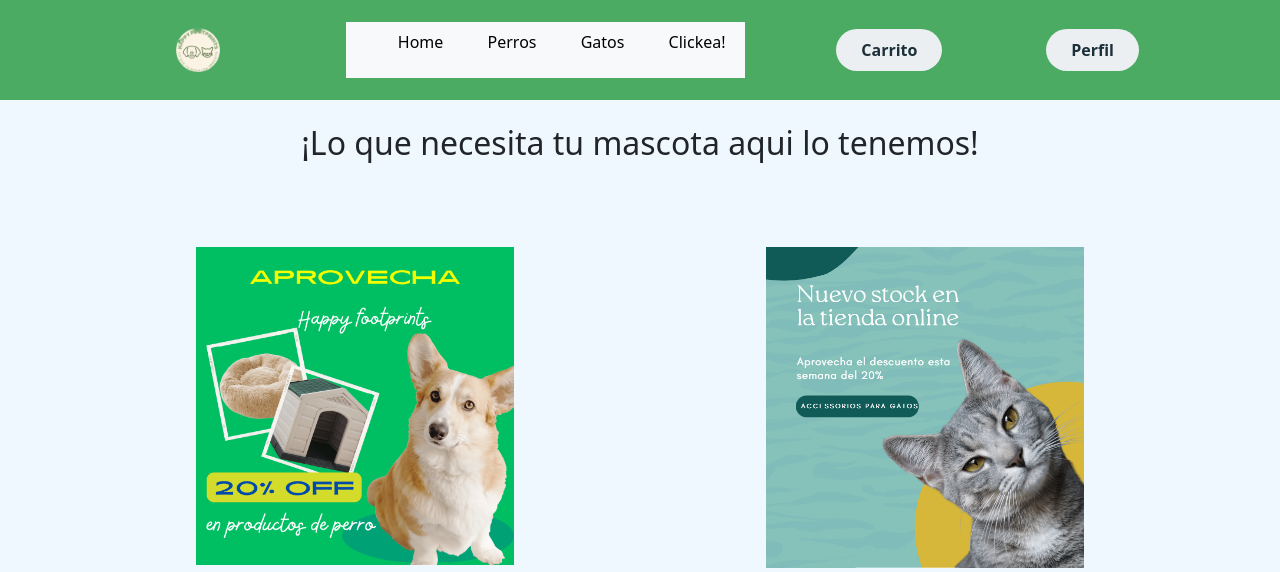
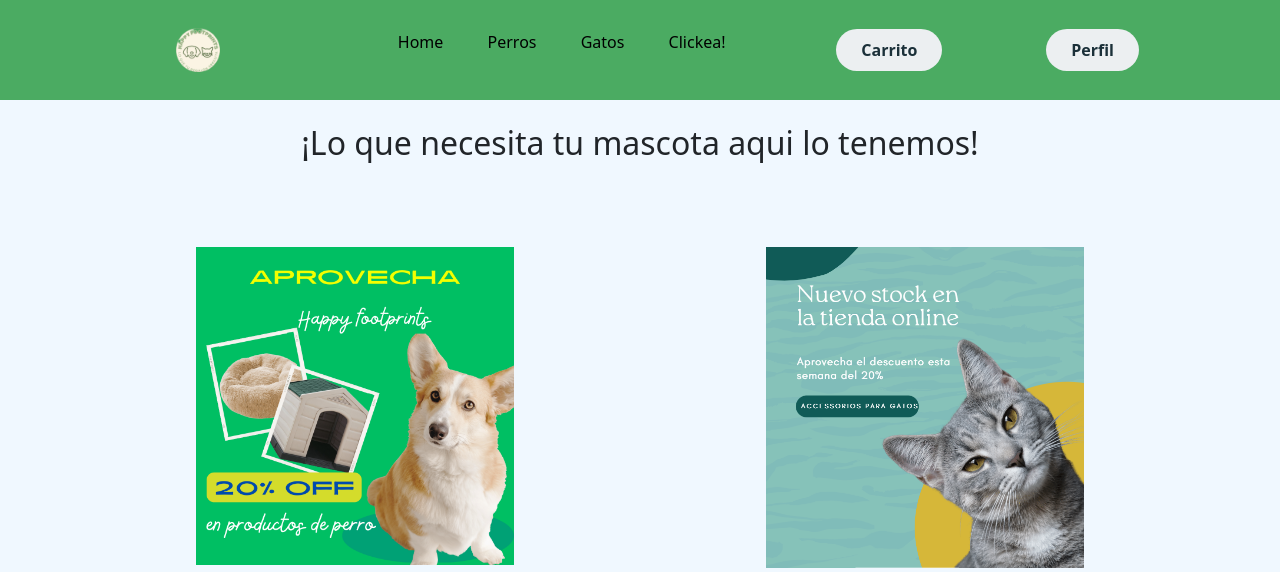
Before and after one commit to Sheex10/HappyFootPrints, a Django app: page / in a window 1280 px wide. Shown: the top 572 px of the page. Run offline with Django 4.2, Linux system fonts and the light colour scheme.

Commit message:
mi humilde y mediocre trabajo

```diff
--- a/happy/static/happy/CSS/estilos.css
+++ b/happy/static/happy/CSS/estilos.css
@@ -174,6 +174,7 @@ img{
 }
 
 .header .nav-links li{
+    background-color: rgb(75, 171, 98);
     display: inline-block;
     padding: 0 20px;
 }
@@ -204,7 +205,7 @@ img{
 }
 
 .header .btn button:hover{
-    background-color: #e2f1f8;
+    background-color: #e2f8e5;
     color: #ffbc0e;
     transform: scale(1.1);
 }
--- a/happy/templates/happy/PlantillaPag1.html
+++ b/happy/templates/happy/PlantillaPag1.html
@@ -22,7 +22,7 @@
             <img src="{% static 'happy/img/logotipo_para_pet_shop_perros_y_gatos-removebg-preview.png' %}"
                 alt="Logo de la marca">
         </div>
-        <nav class="navbar navbar-expand-sm bg-light">
+        <nav>
             <ul class="nav-links">
                 <li><a href="{% url 'inicio' %}">Home</a></li>
                 <li><a href="{% url 'Perros' %}">Perros</a></li>
```
